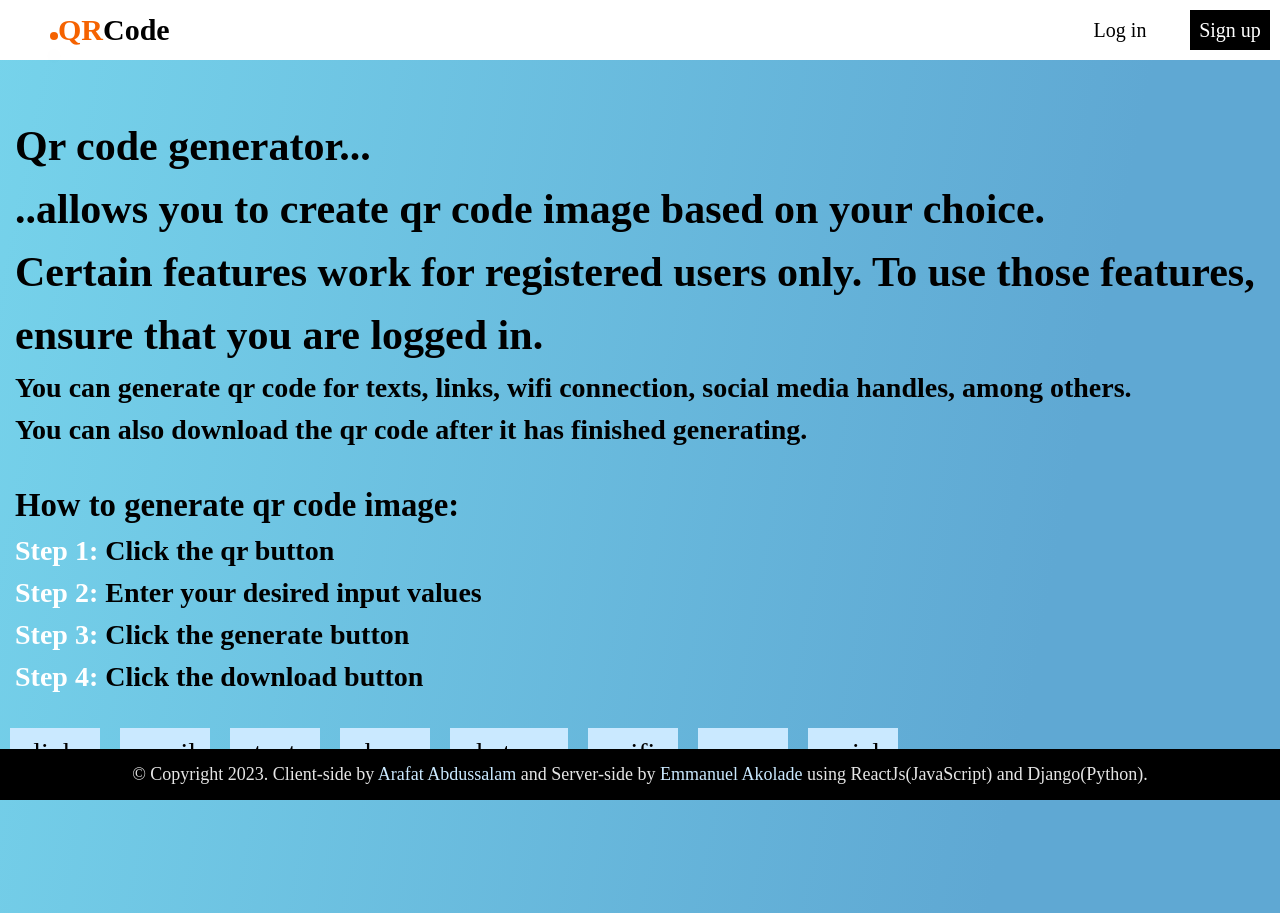
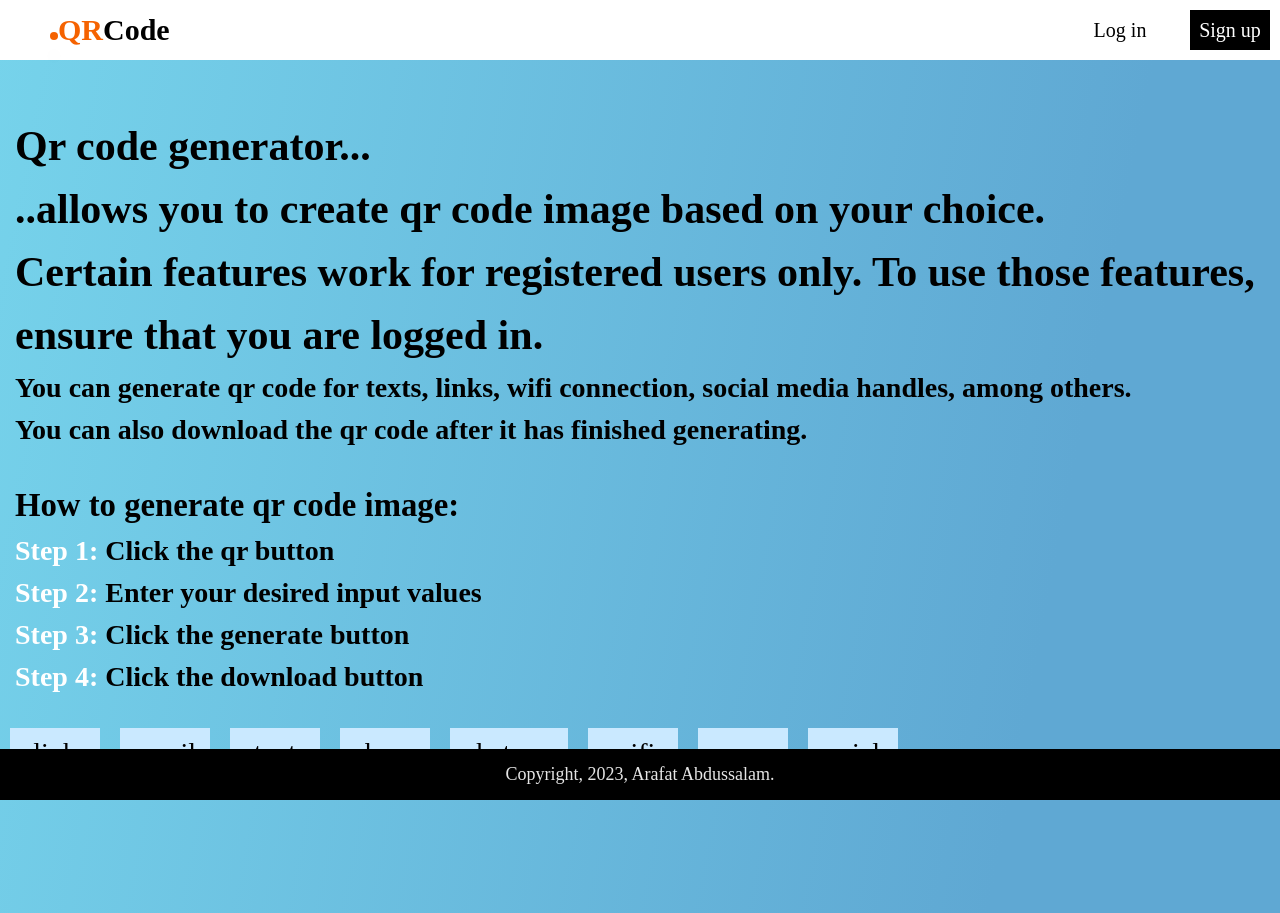
Before and after one commit to ArafatAbdussalam/QR-Code-Generator, a React (Vite) app: page / in a window 1280 px wide. Built offline with nearby package versions, Linux system fonts and the light colour scheme; a web font is replaced by a local one.

Commit message:
Simplify copyright text in Footer component
Updated footer text to simplify copyright information.

```diff
--- a/src/components/Footer/Footer.jsx
+++ b/src/components/Footer/Footer.jsx
@@ -9,7 +9,7 @@ const Footer = () => {
     return (
         <>
             <footer className="footer">
-                <p> &copy; Copyright {currentYear}. Client-side by <a href="https://github.com/ArafatAbdussalam" target="_blank">Arafat Abdussalam</a> and Server-side by <a href="https://github.com/emmakolade" target="_blank">Emmanuel Akolade</a> using ReactJs(JavaScript) and Django(Python).</p>
+                <p>Copyright, 2023, Arafat Abdussalam.</p>
             </footer>
         </>
     )
```
